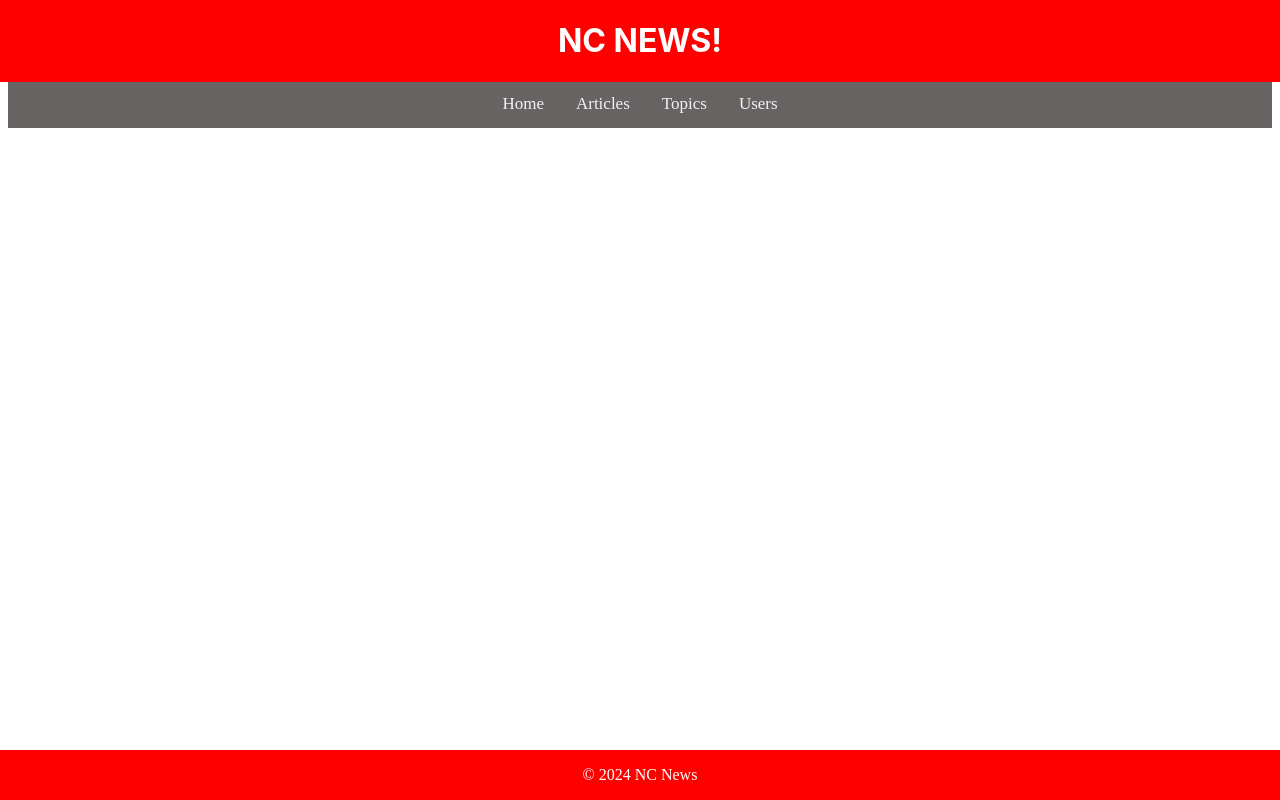
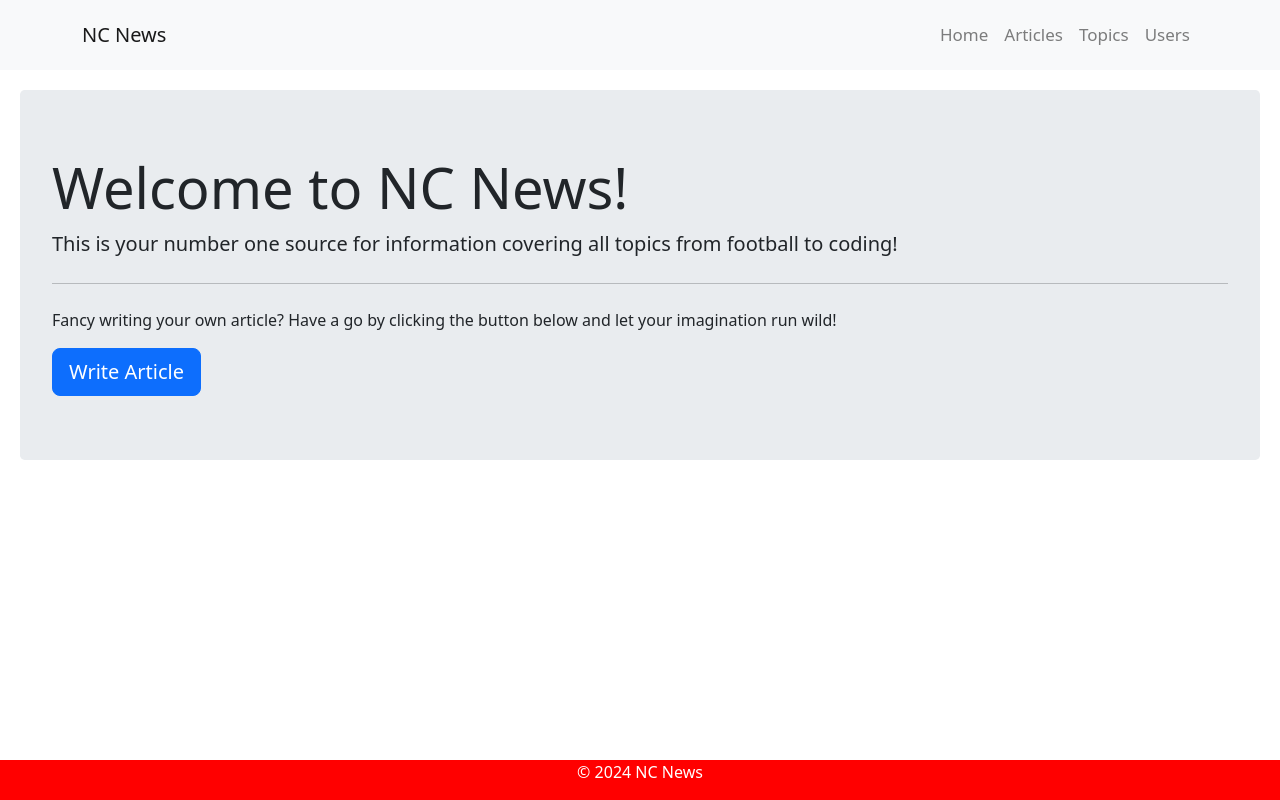
Before and after one commit to karisan31/fe-nc-news, a React (Vite) app: page / in a window 1280 px wide. Built offline with nearby package versions, Linux system fonts and the light colour scheme.

Commit message:
Incorporate Bootstrap styling

```diff
--- a/index.html
+++ b/index.html
@@ -2,7 +2,7 @@
 <html lang="en">
   <head>
     <meta charset="UTF-8" />
-    <link rel="icon" type="image/svg+xml" href="/vite.svg" />
+    <link rel="stylesheet" href="https://cdn.jsdelivr.net/npm/bootstrap@4.6.2/dist/css/bootstrap.min.css" integrity="sha384-xOolHFLEh07PJGoPkLv1IbcEPTNtaed2xpHsD9ESMhqIYd0nLMwNLD69Npy4HI+N" crossorigin="anonymous">
     <meta name="viewport" content="width=device-width, initial-scale=1.0" />
     <title>NC News</title>
   </head>
--- a/package.json
+++ b/package.json
@@ -11,7 +11,9 @@
   },
   "dependencies": {
     "axios": "^1.6.7",
+    "bootstrap": "^5.3.2",
     "react": "^18.2.0",
+    "react-bootstrap": "^2.10.0",
     "react-dom": "^18.2.0",
     "react-router-dom": "^6.22.0"
   },
--- a/src/App.jsx
+++ b/src/App.jsx
@@ -1,9 +1,11 @@
+import "bootstrap/dist/css/bootstrap.min.css";
 import { Route, Routes } from "react-router-dom";
 import Footer from "./components/Footer";
 import Header from "./components/Header";
 import Navigation from "./components/Navigation";
 import ArticleList from "./components/ArticleList";
 import ArticleDetails from "./components/ArticleDetails";
+import Home from "./components/Home";
 
 function App() {
   return (
@@ -11,6 +13,7 @@ function App() {
       <Header />
       <Navigation />
       <Routes>
+        <Route path="/" element={<Home />} />
         <Route path="/articles" element={<ArticleList />} />
         <Route path="/articles/:article_id" element={<ArticleDetails />} />
       </Routes>
--- a/src/components/ArticleList.jsx
+++ b/src/components/ArticleList.jsx
@@ -15,7 +15,15 @@ export default function ArticleList() {
 
   return (
     <>
-      <h2 className="article-list-header">NC Articles</h2>
+      <div class="jumbotron jumbotron-fluid">
+        <div class="container">
+          <h1 class="display-4">NC Articles</h1>
+          <p class="lead">
+            This is a database for all articles published by our avid
+            story-tellers. Read away!
+          </p>
+        </div>
+      </div>
       <section className="article-list">
         {isLoading ? (
           <h2>Loading....</h2>
--- /dev/null
+++ b/src/components/Home.jsx
@@ -0,0 +1,21 @@
+export default function Home() {
+  return (
+    <>
+      <div className="jumbotron">
+        <h1 className="display-4">Welcome to NC News!</h1>
+        <p className="lead">
+          This is your number one source for information covering all topics
+          from football to coding!
+        </p>
+        <hr className="my-4" />
+        <p>
+          Fancy writing your own article? Have a go by clicking the button below
+          and let your imagination run wild!
+        </p>
+        <a className="btn btn-primary btn-lg" href="#" role="button">
+          Write Article
+        </a>
+      </div>
+    </>
+  );
+}
--- a/src/components/Navigation.jsx
+++ b/src/components/Navigation.jsx
@@ -2,8 +2,13 @@ import { useState } from "react";
 import { Link } from "react-router-dom";
 import NavigationLink from "./NavigationLink";
 
+import Container from "react-bootstrap/Container";
+import Nav from "react-bootstrap/Nav";
+import Navbar from "react-bootstrap/Navbar";
+
 export default function Navigation() {
   const [commonLinks, setCommonLinks] = useState([
+    "",
     "Articles",
     "Topics",
     "Users",
@@ -11,16 +16,21 @@ export default function Navigation() {
 
   return (
     <>
-      <nav>
-        <ul className="nav-bar">
-          <Link className="nav-link" to="/">
-            Home
-          </Link>
-          {commonLinks.map((linkName) => {
-            return <NavigationLink key={linkName} linkDestination={linkName} />;
-          })}
-        </ul>
-      </nav>
+      <Navbar expand="lg" className="bg-body-tertiary">
+        <Container>
+          <Navbar.Brand href="#home">NC News</Navbar.Brand>
+          <Navbar.Toggle aria-controls="basic-navbar-nav" />
+          <Navbar.Collapse id="basic-navbar-nav">
+            <Nav className="ms-auto">
+              {commonLinks.map((linkName) => {
+                return (
+                  <NavigationLink key={linkName} linkDestination={linkName} />
+                );
+              })}
+            </Nav>
+          </Navbar.Collapse>
+        </Container>
+      </Navbar>
     </>
   );
 }
--- a/src/components/NavigationLink.jsx
+++ b/src/components/NavigationLink.jsx
@@ -2,10 +2,19 @@ import { Link } from "react-router-dom";
 
 export default function NavigationLink(props) {
   const { linkDestination } = props;
+  console.log(linkDestination);
 
   return (
-    <Link className="nav-link" to={`/${linkDestination.toLowerCase()}`}>
-      {linkDestination}
-    </Link>
+    <>
+      {linkDestination ? (
+        <Link className="nav-link" to={`/${linkDestination.toLowerCase()}`}>
+          {linkDestination}
+        </Link>
+      ) : (
+        <Link className="nav-link" to={`/`}>
+          Home
+        </Link>
+      )}
+    </>
   );
 }
--- a/src/index.css
+++ b/src/index.css
@@ -45,6 +45,11 @@
   font-size: medium;
 }
 
+.jumbotron{
+  margin: 20px;
+
+}
+
 .article-list-header {
   text-align: center;
 }
@@ -72,6 +77,8 @@
 }
 
 .article-card-title{
+  font-family: Inter, system-ui, Avenir, Helvetica, Arial, sans-serif;
+  font-size: medium;
   text-align: center;
   justify-content: center;
   margin-left: 30px;
```
Also changed, not shown: 1 other file (tests, documents, lock files or other folders).
